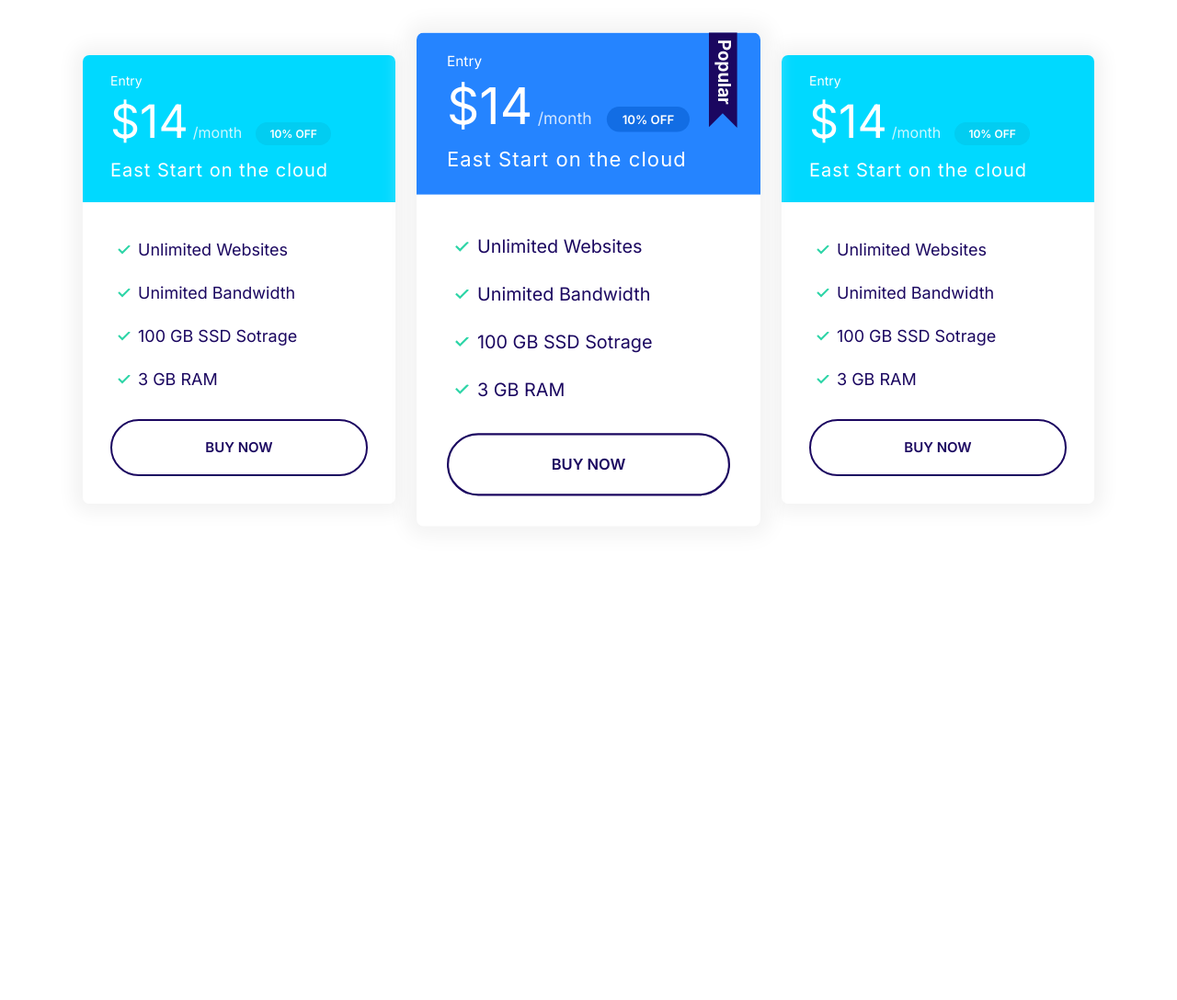
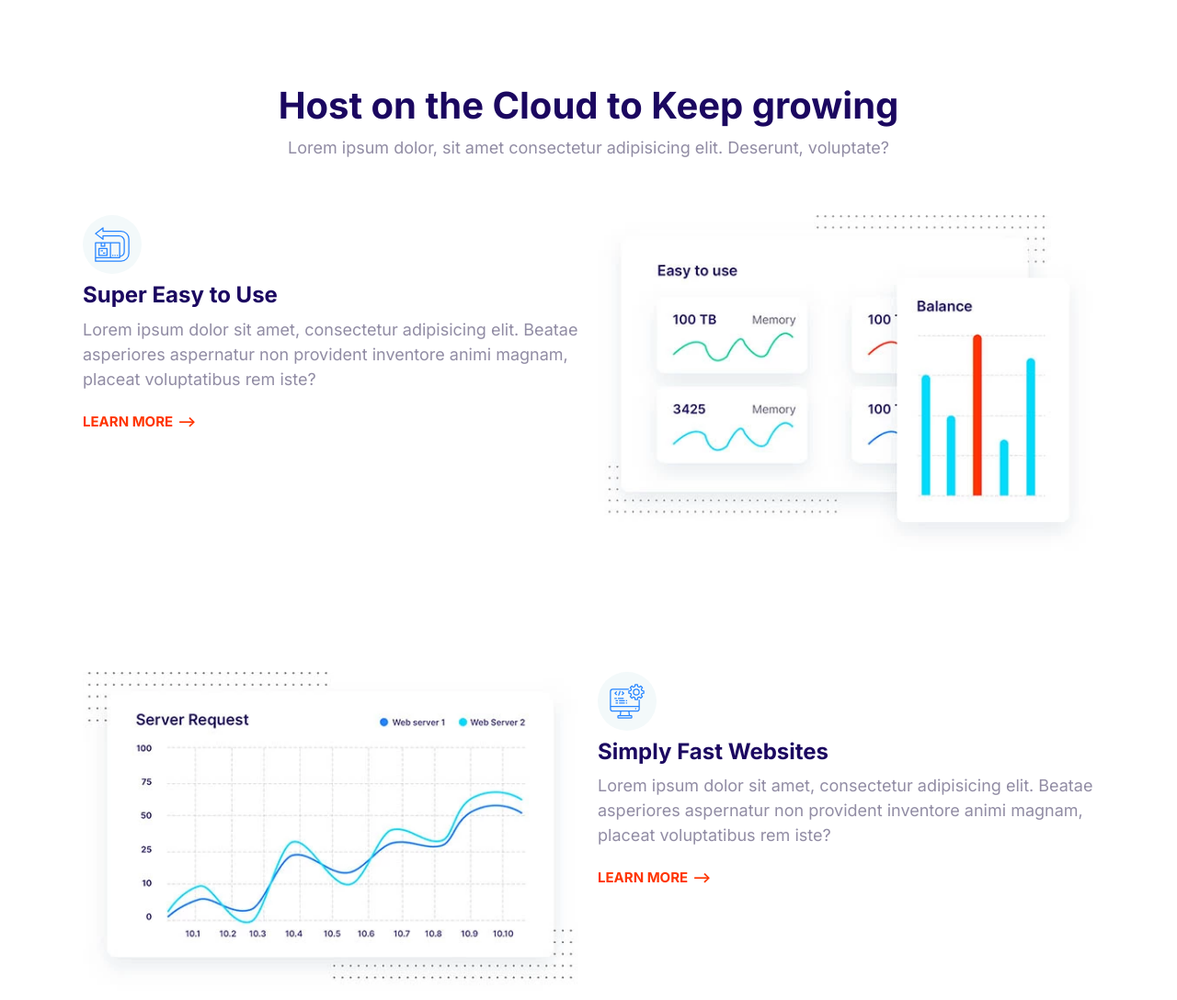
Before and after one commit to rawanwehbe/Cloud-services-website, a plain HTML site: page index.html in a window 1280 px wide. Shown: the top 1088 px of the page at 92% size. Before the commit the page ends 800 px from the top, so only its background shows below. Drawn offline with Linux system fonts and the light colour scheme.

Commit message:
FeaturesBlock

```diff
--- a/css/style.css
+++ b/css/style.css
@@ -618,6 +618,7 @@
 }
 }
 
+
 /* plans block */
 .block-plans .grid{
 gap: 8rem 4rem;
@@ -627,3 +628,25 @@
     max-width: 500px;
     margin: 0 auto;
 }
+
+
+/* Features */
+.feature{
+    gap: 4rem 2rem;
+    margin: 12rem 0;
+}
+.feature:first-of-type{
+    margin-top: 6rem;
+}
+.feauture__heading{
+margin: 1rem 0;
+}
+.feature__image{
+    width: 100%;
+}
+
+@media screen and (min-width:768px) {
+    .feature:nth-of-type(even) .feature__content{
+        order: 2;
+    }
+}
--- a/index.html
+++ b/index.html
@@ -15,70 +15,114 @@
     <link rel="stylesheet" href="css/style.css" />
   </head>
   <body>
-    <section class="block container block-plans">
-      <div class="grid grid--1x3">
-        <div class="plan">
-          <div class="card card--secondary">
-            <header class="card__header">
-              <h3 class="plan__name">Entry</h3>
-              <span class="plan__price">$14</span>
-              <span class="plan__billing-cycle">/month</span>
-              <span class="badge badge--secondary badge--small">10% OFF</span>
-              <span class="plan__description">East Start on the cloud</span>
-            </header>
-            <div class="card__body">
-              <ul class="list list--tick">
-                <li class="list__item">Unlimited Websites</li>
-                <li class="list__item">Unimited Bandwidth</li>
-                <li class="list__item">100 GB SSD Sotrage</li>
-                <li class="list__item">3 GB RAM</li>
-              </ul>
-              <button class="btn btn--outline btn--block">buy now</button>
-            </div>
-          </div>
+    <section class="block container">
+      <header class="block__header">
+        <h2>Host on the Cloud to Keep growing</h2>
+        <p>Lorem ipsum dolor, sit amet consectetur adipisicing elit. Deserunt, voluptate?</p>
+    </header>
+      <article class="grid grid--1x2 feature">
+        <div class="feature__content">
+          <span class="icon-container">
+            <svg class="icon icon--primary">
+              <use xlink:href="images/sprite.svg#easy"></use>
+            </svg>
+          </span>
+          <h3 class="feauture__heading">Super Easy to Use</h3>
+          <p>
+            Lorem ipsum dolor sit amet, consectetur adipisicing elit. Beatae
+            asperiores aspernatur non provident inventore animi magnam, placeat
+            voluptatibus rem iste?
+          </p>
+          <a href="#" class="link-arrow">Learn More</a>
         </div>
-        <div class="plan plan--popular">
-          <div class="card card--primary">
-            <header class="card__header">
-              <h3 class="plan__name">Entry</h3>
-              <span class="plan__price">$14</span>
-              <span class="plan__billing-cycle">/month</span>
-              <span class="badge badge--primary badge--small">10% OFF</span>
-              <span class="plan__description">East Start on the cloud</span>
-            </header>
-            <div class="card__body">
-              <ul class="list list--tick">
-                <li class="list__item">Unlimited Websites</li>
-                <li class="list__item">Unimited Bandwidth</li>
-                <li class="list__item">100 GB SSD Sotrage</li>
-                <li class="list__item">3 GB RAM</li>
-              </ul>
-              <button class="btn btn--outline btn--block">buy now</button>
-            </div>
-          </div>
+        <picture>
+          <source
+            type="image/webp"
+            srcset="images/easy.webp 1x, images/easy@2x.webp 2x" />
+          <source
+            type="image/jpg"
+            srcset="images/easy.jpg 1x, images/easy@2x.jpg 2x" />
+          <img class="feature__image" src="images/easy@2x.jpg" alt=""
+        /></picture>
+      </article>
+      <article class="grid grid--1x2 feature">
+        <div class="feature__content">
+          <span class="icon-container">
+            <svg class="icon icon--primary">
+              <use xlink:href="images/sprite.svg#computer"></use>
+            </svg>
+          </span>
+          <h3 class="feauture__heading">Simply Fast Websites</h3>
+          <p>
+            Lorem ipsum dolor sit amet, consectetur adipisicing elit. Beatae
+            asperiores aspernatur non provident inventore animi magnam, placeat
+            voluptatibus rem iste?
+          </p>
+          <a href="#" class="link-arrow">Learn More</a>
         </div>
-        <div class="plan">
-          <div class="card card--secondary">
-            <header class="card__header">
-              <h3 class="plan__name">Entry</h3>
-              <span class="plan__price">$14</span>
-              <span class="plan__billing-cycle">/month</span>
-              <span class="badge badge--secondary badge--small">10% OFF</span>
-              <span class="plan__description">East Start on the cloud</span>
-            </header>
-            <div class="card__body">
-              <ul class="list list--tick">
-                <li class="list__item">Unlimited Websites</li>
-                <li class="list__item">Unimited Bandwidth</li>
-                <li class="list__item">100 GB SSD Sotrage</li>
-                <li class="list__item">3 GB RAM</li>
-              </ul>
-              <button class="btn btn--outline btn--block">buy now</button>
-            </div>
-          </div>
+        <picture>
+          <source
+            type="image/webp"
+            srcset="images/fast.webp 1x, images/fast@2x.webp 2x" />
+          <source
+            type="image/jpg"
+            srcset="images/fast.jpg 1x, images/fast@2x.jpg 2x" />
+          <img class="feature__image" src="images/easy@2x.jpg" alt=""
+        /></picture>
+      </article>
+      <article class="grid grid--1x2 feature">
+        <div class="feature__content">
+          <span class="icon-container">
+            <svg class="icon icon--primary">
+              <use xlink:href="images/sprite.svg#wordpress"></use>
+            </svg>
+          </span>
+          <h3 class="feauture__heading">Wordpress Made Easy</h3>
+          <p>
+            Lorem ipsum dolor sit amet, consectetur adipisicing elit. Beatae
+            asperiores aspernatur non provident inventore animi magnam, placeat
+            voluptatibus rem iste?
+          </p>
+          <a href="#" class="link-arrow">Learn More</a>
         </div>
+        <picture>
+          <source
+            type="image/webp"
+            srcset="images/Wordpress.webp 1x, images/Wordpress@2x.webp 2x" />
+          <source
+            type="image/jpg"
+            srcset="images/Wordpress.jpg 1x, images/Wordpress@2x.jpg 2x" />
+          <img class="feature__image" src="images/easy@2x.jpg" alt=""
+        /></picture>
+      </article>
+    </article>
+    <article class="grid grid--1x2 feature">
+      <div class="feature__content">
+        <span class="icon-container">
+          <svg class="icon icon--primary">
+            <use xlink:href="images/sprite.svg#clock"></use>
+          </svg>
+        </span>
+        <h3 class="feauture__heading">24/7 Expert Support</h3>
+        <p>
+          Lorem ipsum dolor sit amet, consectetur adipisicing elit. Beatae
+          asperiores aspernatur non provident inventore animi magnam, placeat
+          voluptatibus rem iste?
+        </p>
+        <a href="#" class="link-arrow">Learn More</a>
       </div>
+      <picture>
+        <source
+          type="image/webp"
+          srcset="images/Support.webp 1x, images/Support@2x.webp 2x" />
+        <source
+          type="image/jpg"
+          srcset="images/Support.jpg 1x, images/Support@2x.jpg 2x" />
+        <img class="feature__image" src="images/easy@2x.jpg" alt=""
+      /></picture>
+    </article>
     </section>
+
     <script src="js/main.js"></script>
   </body>
 </html>
```
Also changed, not shown: components/FeaturesBlock.html (added, +107 -0 lines), images/easy.jpg (added), images/easy.webp (added), images/easy@2x.jpg (added), images/easy@2x.webp (added), images/fast.jpg (added), images/fast.webp (added), images/fast@2x.jpg (added), images/fast@2x.webp (added), images/support.jpg (added), images/support.webp (added), images/support@2x.jpg (added), images/support@2x.webp (added), images/wordpress.jpg (added), 3 more files.
